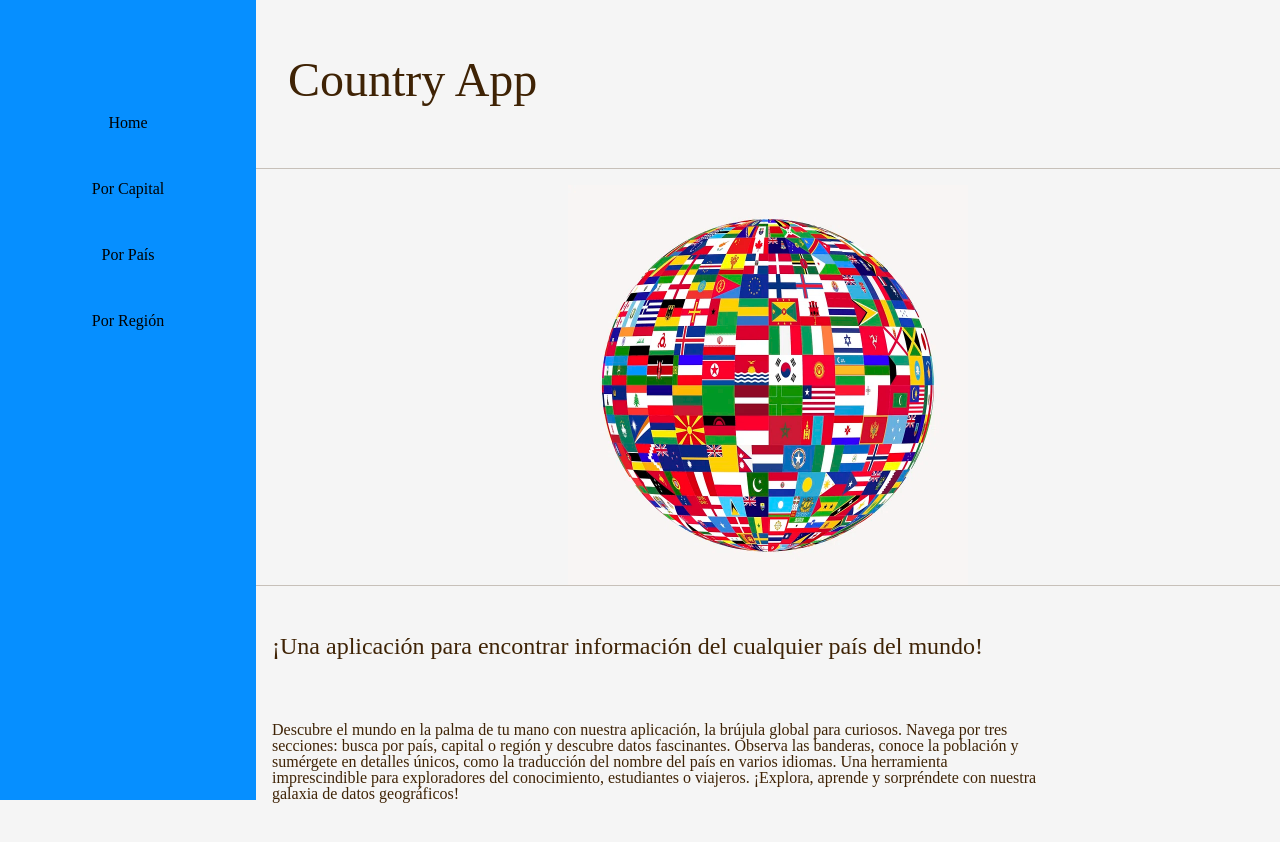
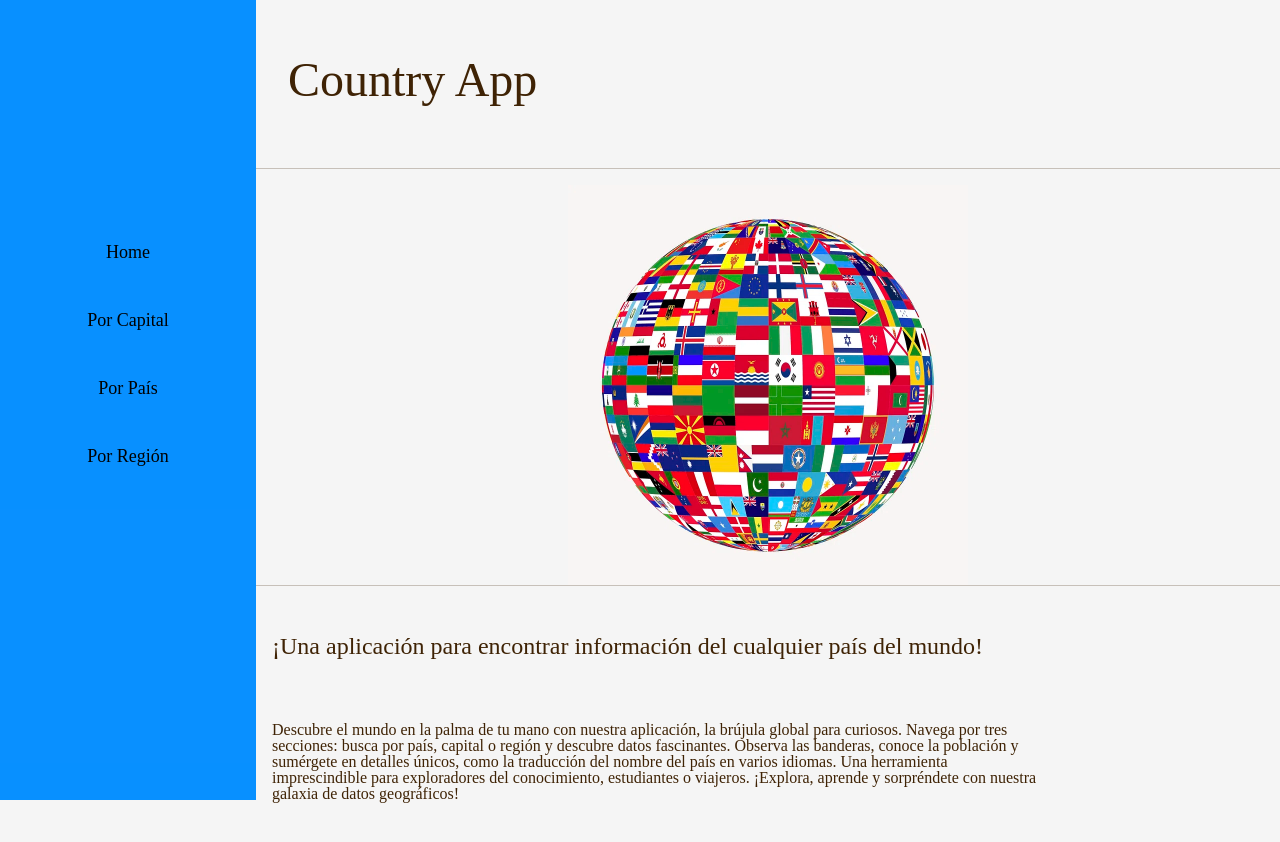
Before and after one commit to Marc1515/CountriesApp, an Angular app: page / in a window 1280 px wide. Shown: the top 842 px of the page. Built offline with nearby package versions, Linux system fonts and the light colour scheme.

Commit message:
Tamaño y posicionamiento de las opciones de la sidebar mejorados. También le he dado una muy ligera transparencia a la sidebar, prácticamente imprescindible.

```diff
--- a/src/app/shared/components/sidebar/sidebar.component.css
+++ b/src/app/shared/components/sidebar/sidebar.component.css
@@ -2,11 +2,11 @@
   position: absolute;
   height: 100vh;
   width: 100%;
-  background-color: #068FFF;
+  background-color: rgba(6, 143, 255, .99);
   transition: transform 0.3s ease-in-out;
   transform: translateX(-100%);
   z-index: 5;
-  padding-top: 5rem;
+  padding-top: 13rem;
 }
 
 
@@ -27,6 +27,7 @@ li {
   overflow: hidden;
   text-align: center;
   color: #000000;
+  font-size: large;
   /* border: 5px solid; */ /* Ajusta el grosor de los bordes a tu gusto */
   border-image: linear-gradient(to right, #068FFF, #4E4FEB) 1;
 }
```
